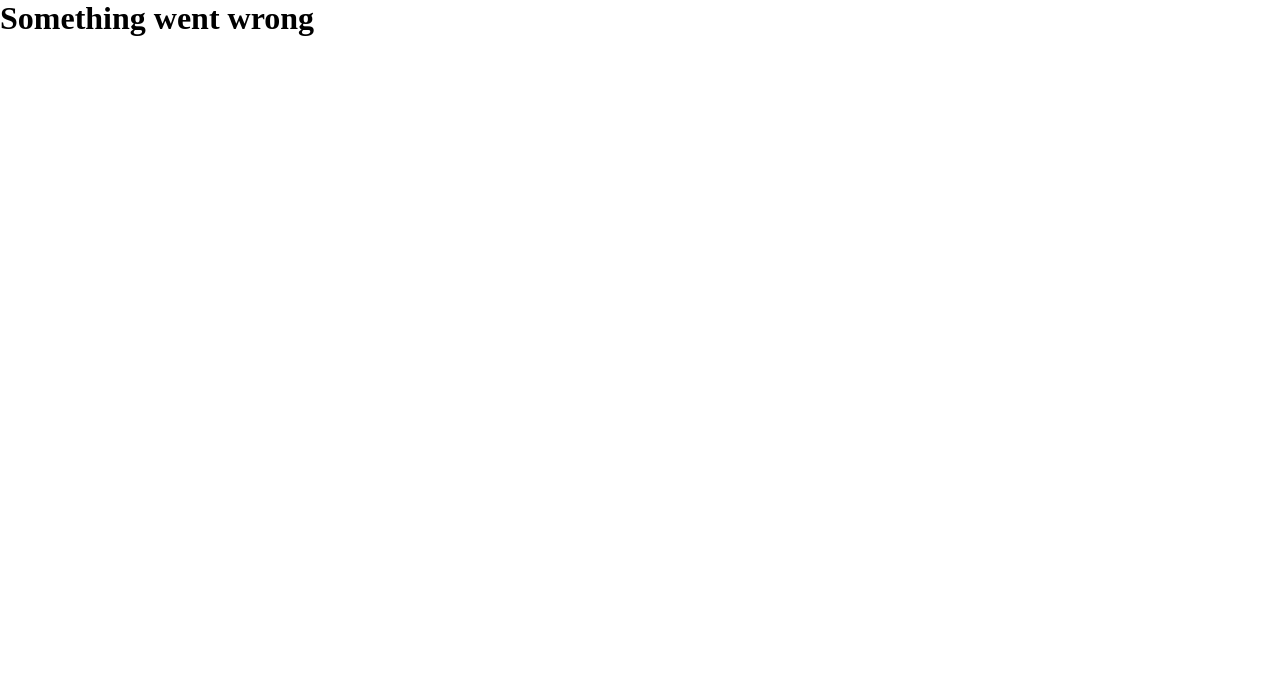
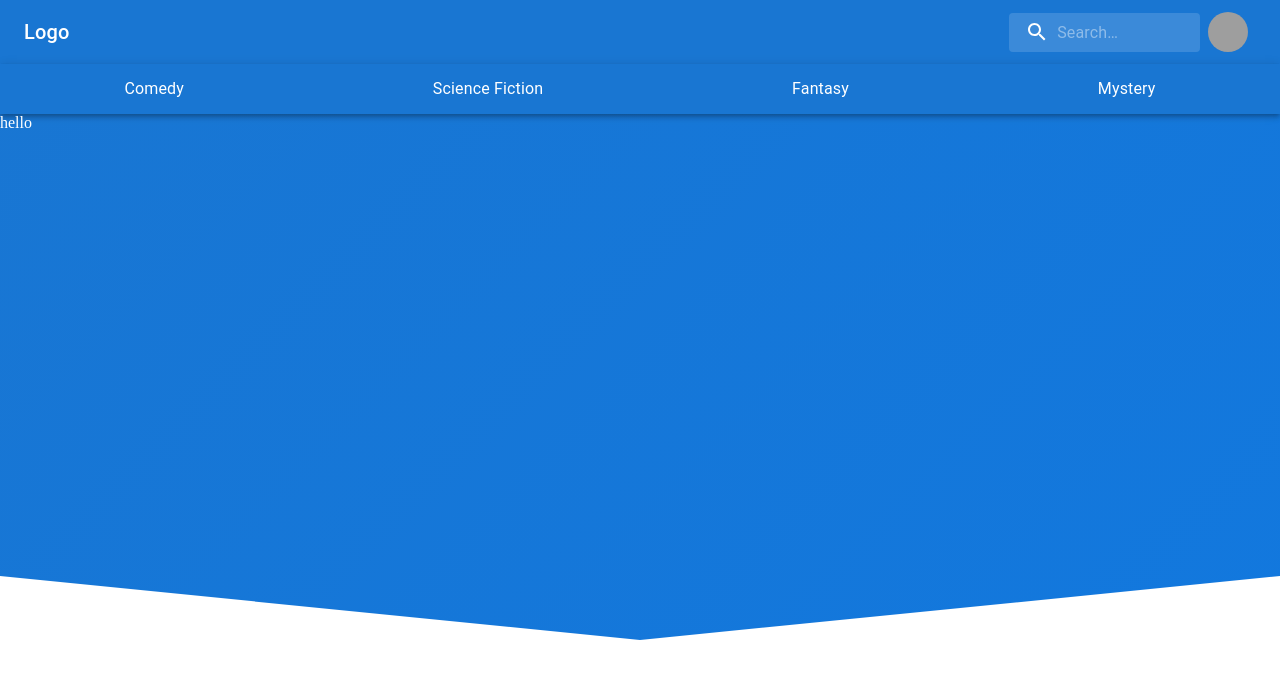
Before and after one commit to Aminbromdhane01/lecturify-front, a Next.js app: page /home in a window 1280 px wide. Before the commit this address had no page. Shown: the top 678 px of the page. Built offline with nearby package versions, Linux system fonts and the light colour scheme; grey boxes are pictures that could not be loaded.

Commit message:
LEC-7 : Implement AppBar layout with NavbarButton components for displaying book categories

```diff
--- /dev/null
+++ b/src/app/home/home.module.css
@@ -0,0 +1,18 @@
+.content {
+    position: relative;
+    z-index: 1;
+    padding: 0;
+    color: white;
+}
+
+.content::before {
+    content: '';
+    position: absolute;
+    top: 0;
+    left: 0;
+    width: 100%;
+    height: 80vh;
+    background: linear-gradient(135deg, #1976D2 0%, #1278de 100%);
+    clip-path: polygon(0 0, 100% 0, 100% 90%, 50% 100%, 0 90%);
+    z-index: -1;
+}
--- /dev/null
+++ b/src/app/home/layout.tsx
@@ -0,0 +1,21 @@
+import FieldAppbar from '@/components/home/nav-bar/FieldAppbar';
+import TopBar from '@/components/home/top-bar/TopBar';
+import React from 'react'
+import styles from './home.module.css'
+const HomeLayout = (
+    {
+        children,
+    }: Readonly<{
+        children: React.ReactNode;
+    }>
+) => {
+    return (
+        <main className={styles.content}>
+            <TopBar />
+            <FieldAppbar />
+            {children}
+        </main>
+    )
+}
+
+export default HomeLayout
--- /dev/null
+++ b/src/app/home/page.tsx
@@ -0,0 +1,11 @@
+import React from 'react'
+
+const page = () => {
+    return (
+        <div>
+            hello
+        </div>
+    )
+}
+
+export default page
--- /dev/null
+++ b/src/components/home/nav-bar/FieldAppbar.tsx
@@ -0,0 +1,25 @@
+import { AppBar, Box, Typography } from '@mui/material'
+import React from 'react'
+import NavbarButton from '@/components/home/nav-bar/navar.button.style'
+
+
+const FieldAppbar = () => {
+    const CATEGORIES = ["Comedy ", "Science Fiction", "Fantasy", "Mystery"]
+    return (
+        <Box >
+            <AppBar sx={{ position: 'static', }}>
+                <Box display={'flex '} justifyContent={'space-around'} alignItems={'center'} height={'50px'}>
+                    {CATEGORIES.map((category, index) => (
+                        <NavbarButton key={index} borderRadius={'50px'}>
+                            <Typography variant='body1'>{category}</Typography>
+                        </NavbarButton>
+                    ))}
+                </Box>
+
+            </AppBar>
+
+        </Box>
+    )
+}
+
+export default FieldAppbar
--- /dev/null
+++ b/src/components/home/nav-bar/navar.button.style.tsx
@@ -0,0 +1,19 @@
+'use client'
+import { Box } from "@mui/material";
+import { styled } from '@mui/system';
+
+const NavbarButton = styled(Box)(({ theme }) => ({
+    padding: '5px 20px',
+    borderRadius: '50px',
+    '&:hover': {
+        backgroundColor: 'white',
+        color: 'black',
+        display: 'flex',
+        alignItems: 'center',
+        justifyContent: 'center',
+        transition: 'background-color 0.3s ease',
+        cursor: 'pointer',
+    },
+}));
+
+export default NavbarButton
--- /dev/null
+++ b/src/components/home/search/Search.tsx
@@ -0,0 +1,16 @@
+import React from 'react';
+import SearchIcon from '@mui/icons-material/Search';
+import SearchWrapper from '@/components/home/search/search.wrapper.style';
+import SearchIconWrapper from '@/components/home/search/search.icon.style';
+import StyledInputBase from '@/components/home/search/search.input.base';
+
+const Search = () => (
+    <SearchWrapper>
+        <SearchIconWrapper>
+            <SearchIcon />
+        </SearchIconWrapper>
+        <StyledInputBase placeholder="Search…" inputProps={{ 'aria-label': 'search' }} />
+    </SearchWrapper>
+);
+
+export default Search;
--- /dev/null
+++ b/src/components/home/search/search.icon.style.tsx
@@ -0,0 +1,14 @@
+'use client'
+import { styled } from '@mui/material/styles';
+
+const SearchIconWrapper = styled('div')(({ theme }) => ({
+    padding: theme.spacing(0, 2),
+    height: '100%',
+    position: 'absolute',
+    pointerEvents: 'none',
+    display: 'flex',
+    alignItems: 'center',
+    justifyContent: 'center',
+}));
+
+export default SearchIconWrapper;
--- /dev/null
+++ b/src/components/home/search/search.input.base.tsx
@@ -0,0 +1,21 @@
+'use client'
+import { styled } from '@mui/material/styles';
+import InputBase from '@mui/material/InputBase';
+
+const StyledInputBase = styled(InputBase)(({ theme }) => ({
+    color: 'inherit',
+    width: '100%',
+    '& .MuiInputBase-input': {
+        padding: theme.spacing(1, 1, 1, 0),
+        paddingLeft: `calc(1em + ${theme.spacing(4)})`,
+        transition: theme.transitions.create('width'),
+        [theme.breakpoints.up('sm')]: {
+            width: '15ch',
+            '&:focus': {
+                width: '20ch',
+            },
+        },
+    },
+}));
+
+export default StyledInputBase;
--- /dev/null
+++ b/src/components/home/search/search.wrapper.style.tsx
@@ -0,0 +1,19 @@
+'use client'
+import { styled, alpha } from '@mui/material/styles';
+
+const SearchWrapper = styled('div')(({ theme }) => ({
+    position: 'relative',
+    borderRadius: theme.shape.borderRadius,
+    backgroundColor: alpha(theme.palette.common.white, 0.15),
+    '&:hover': {
+        backgroundColor: alpha(theme.palette.common.white, 0.25),
+    },
+    marginLeft: 0,
+    width: '100%',
+    [theme.breakpoints.up('sm')]: {
+        marginLeft: theme.spacing(1),
+        width: 'auto',
+    },
+}));
+
+export default SearchWrapper;
--- /dev/null
+++ b/src/components/home/top-bar/TopBar.tsx
@@ -0,0 +1,28 @@
+import React from 'react';
+import AppBar from '@mui/material/AppBar';
+import Box from '@mui/material/Box';
+import Toolbar from '@mui/material/Toolbar';
+import { Stack, styled } from '@mui/material';
+import Avatar from '@mui/material/Avatar';
+import StyledAppBarTitle from '@/components/home/top-bar/topbar.style';
+import Search from '@/components/home/search/Search';
+
+
+
+const TopBar = () => (
+    <Box sx={{ flexGrow: 1 }}>
+        <AppBar position="static">
+            <Toolbar>
+                <StyledAppBarTitle variant="h6" noWrap >
+                    Logo
+                </StyledAppBarTitle>
+                <Search />
+                <Stack p={1} spacing={1} direction={'row'}>
+                    <Avatar alt="Remy Sharp" src='https://www.pngall.com/wp-content/uploads/12/Avatar-Profile-Vector-PNG-File.png' />
+                </Stack>
+            </Toolbar>
+        </AppBar>
+    </Box>
+);
+
+export default TopBar;
--- /dev/null
+++ b/src/components/home/top-bar/topbar.style.tsx
@@ -0,0 +1,14 @@
+'use client'
+import { styled } from '@mui/system';
+import Typography from '@mui/material/Typography';
+
+const StyledAppBarTitle = styled(Typography)(({ theme }) => ({
+    flexGrow: 1,
+    display: 'block',
+    [theme.breakpoints.down('sm')]: {
+        display: 'none',
+    },
+
+}));
+
+export default StyledAppBarTitle;
```
